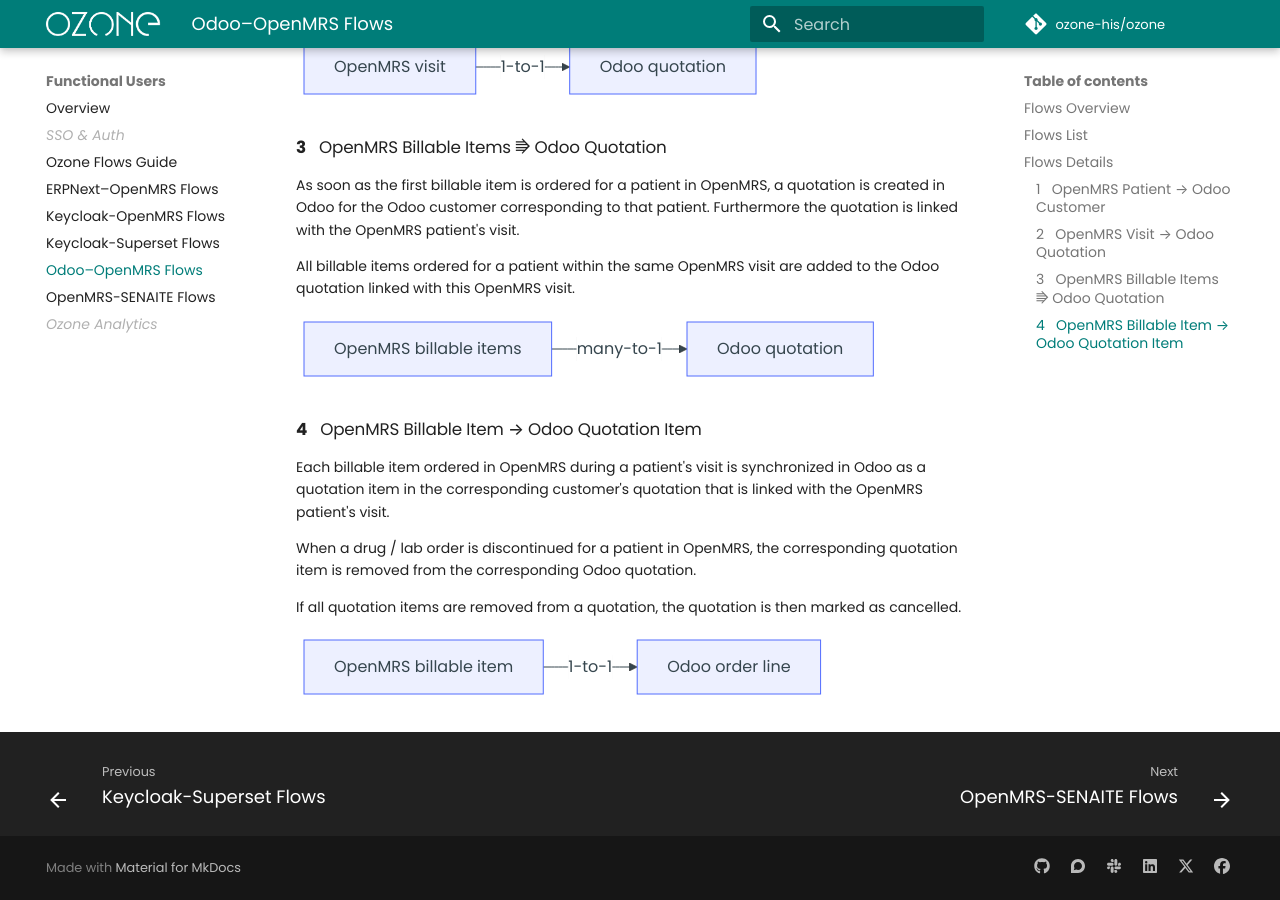
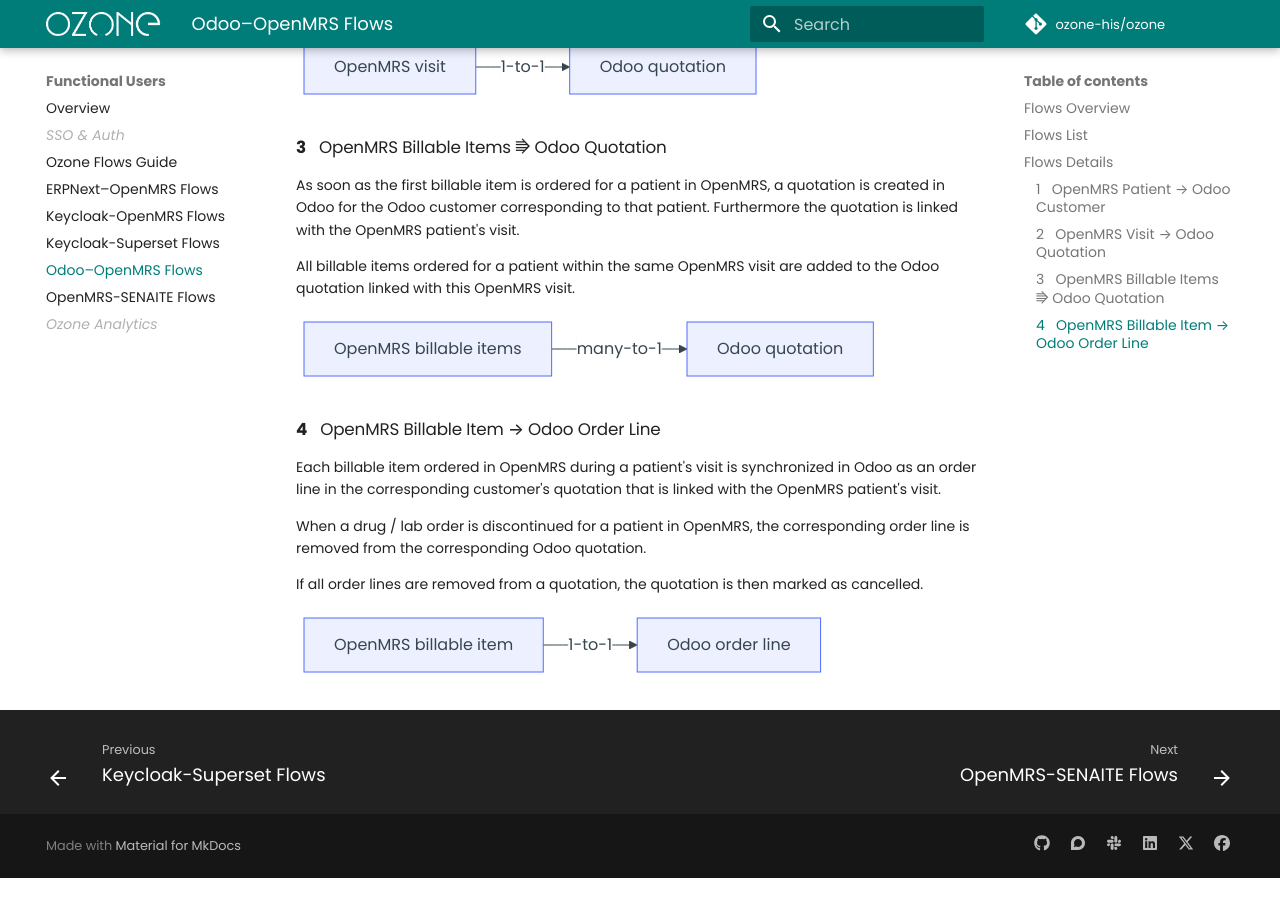
Before and after one commit to ozone-his/ozone-docs, an MkDocs documentation site: the page built from docs/users/odoo-openmrs.md, in a window 1280 px wide and 900 px high, scrolled down 1843 px. Built offline with MkDocs 1.6.1 and Material for MkDocs 9.7.7, drawn with Linux system fonts in a browser that asks for light colours; comment, search, counter and statistics services are not loaded; after the commit the page ends 2721 px from its top, so only the background shows below that; some of the changed text lies outside the part shown.

Commit message:
Reverted, in Odoo 'quotation item' → 'order line'.

````diff
--- a/docs/users/odoo-openmrs.md
+++ b/docs/users/odoo-openmrs.md
@@ -13,7 +13,7 @@
         OpenMRS->>Ozone: Drug orders
         OpenMRS->>Ozone: Lab test orders
         Ozone->>Odoo: Quotations
-        Ozone->>Odoo: Quotation items
+        Ozone->>Odoo: Order Lines
 ```
 
 ## Flows List
@@ -23,7 +23,7 @@
 |OpenMRS|    Patient    |→|Odoo|    Customer     |
 |OpenMRS|     Visit     |→|Odoo|    Quotation    |
 |OpenMRS| Billable item |⭆|Odoo|    Quotation    |
-|OpenMRS| Billable item |→|Odoo| Quotation item |
+|OpenMRS| Billable item |→|Odoo| Order line |
 
 
 !!! question "What are the OpenMRS billable items?"
@@ -70,13 +70,13 @@
     a["OpenMRS billable items"]-- many-to-1 -->b["Odoo quotation"]
 ```
 
-### **4** &nbsp; OpenMRS Billable Item → Odoo Quotation Item
+### **4** &nbsp; OpenMRS Billable Item → Odoo Order Line
 
-Each billable item ordered in OpenMRS during a patient's visit is synchronized in Odoo as a quotation item in the corresponding customer's quotation that is linked with the OpenMRS patient's visit.
+Each billable item ordered in OpenMRS during a patient's visit is synchronized in Odoo as an order line in the corresponding customer's quotation that is linked with the OpenMRS patient's visit.
 
-When a drug / lab order is discontinued for a patient in OpenMRS, the corresponding quotation item is removed from the corresponding Odoo quotation.
+When a drug / lab order is discontinued for a patient in OpenMRS, the corresponding order line is removed from the corresponding Odoo quotation.
 
-If all quotation items are removed from a quotation, the quotation is then marked as cancelled.
+If all order lines are removed from a quotation, the quotation is then marked as cancelled.
 
 ``` mermaid
 flowchart LR
````
